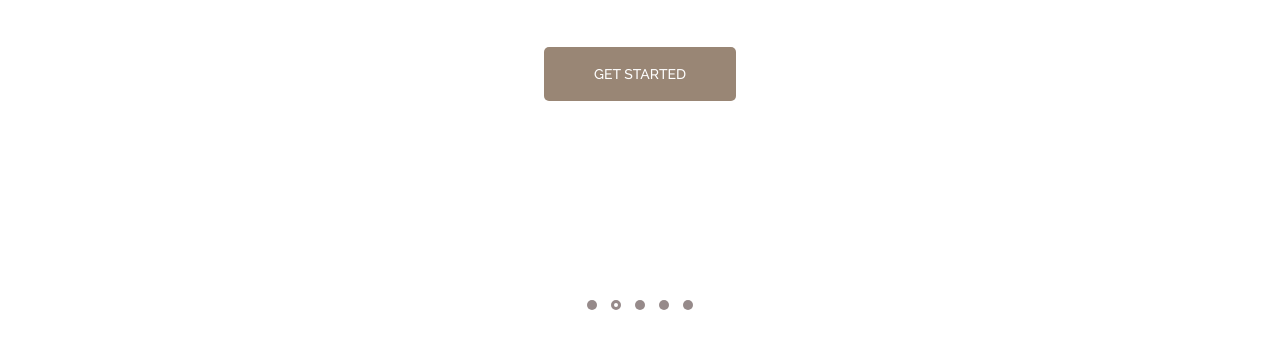
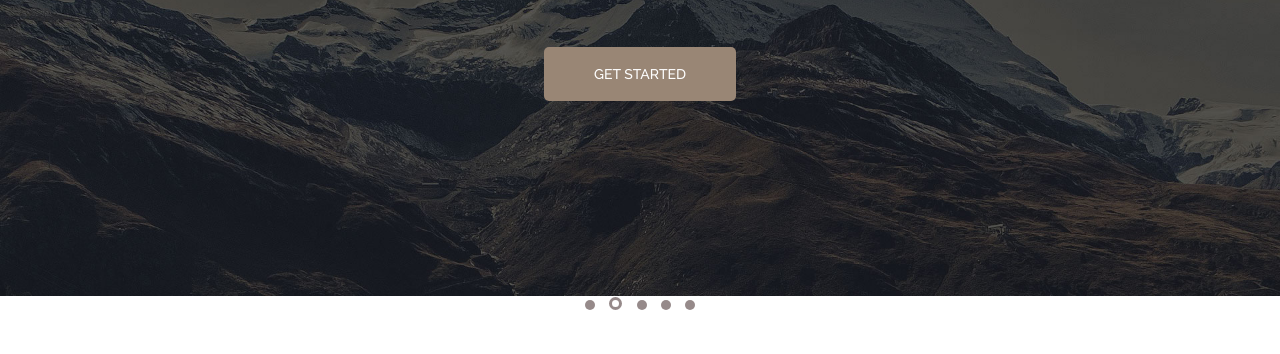
Before and after one commit to kuzkovandrey/project_1, a website: page app/index.html in a window 1280 px wide. Shown: the part 446-800 px from the top of the page. Drawn offline with Linux system fonts and the light colour scheme; the site is published under a folder, as on GitHub Pages, so addresses that start at the root find nothing.

Commit message:
Fixed bugs in markup

```diff
--- a/app/scss/main.scss
+++ b/app/scss/main.scss
@@ -30,7 +30,7 @@ body {
 	position: relative;
 	width: 100%;
 	height: 100vh;
-	background: no-repeat center url("/images/bg-image.jpg");
+	background: no-repeat center url("../images/bg-image.jpg");
 	background-size: 100%;
 	&__inner {
 		display: flex;
@@ -113,7 +113,7 @@ body {
 		transition: background 0.2s;
 
 		&:hover {
-			background: blue;
+			background: #685a4d;
 		}
 	}
 }
@@ -129,7 +129,7 @@ body {
 		width: 10px;
 		//border: 2px solid #968a8a;
 		background: #968a8a;
-		border-radius: 6px;
+		border-radius: 10px;
 		margin-right: 10px;
 
 		&:last-child {
@@ -139,8 +139,8 @@ body {
 		&_active {
 			background: none;
 			border: 3px solid #968a8a;
-			height: 10px;
-			width: 10px;
+			height: 13px;
+			width: 13px;
 		}
 	}
 }
```
Also changed, not shown: app/index.html (+0 -10 lines), app/css/main.css.
